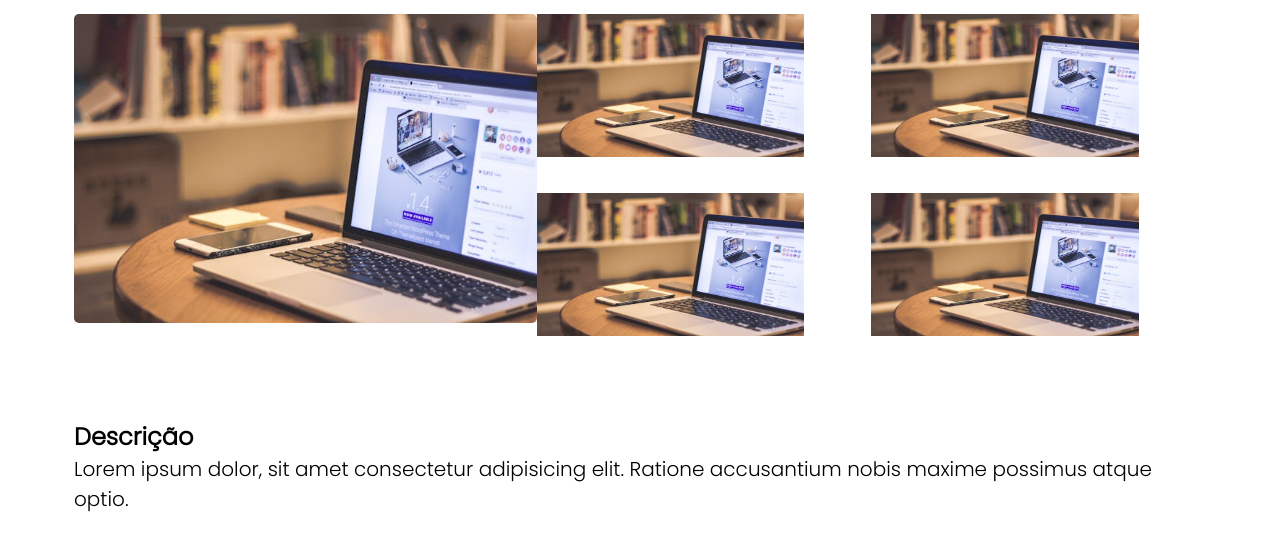
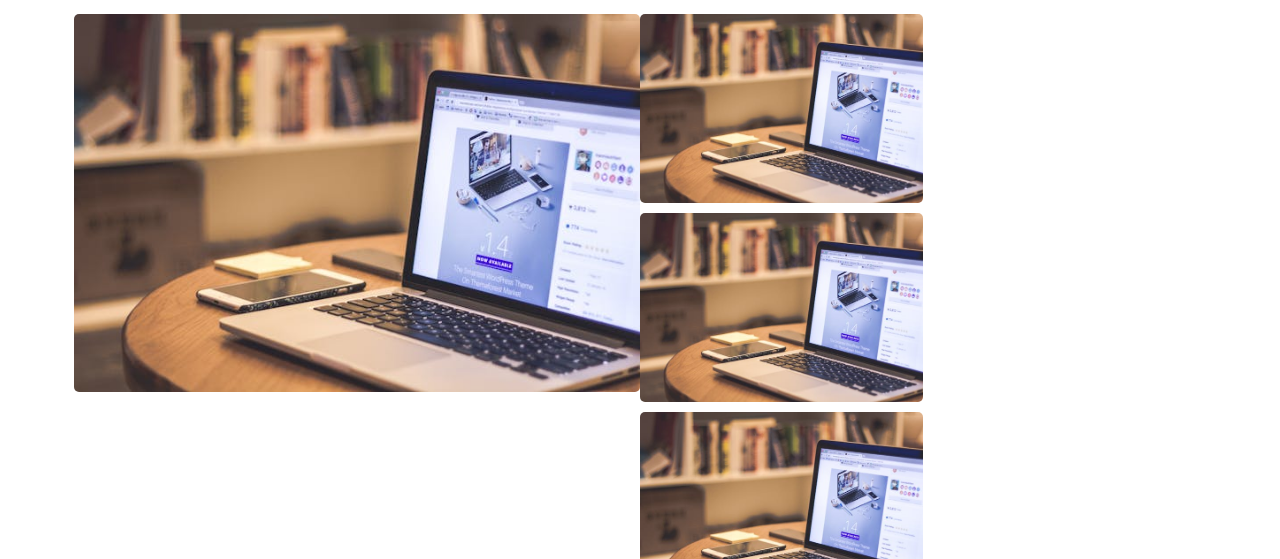
Before and after one commit to LucaolDev/Atividades-HTML, a plain HTML site: page SprintFrontend/index.html in a window 1280 px wide. Shown: the part 82-641 px from the top of the page. Drawn offline with Linux system fonts and the light colour scheme.

Commit message:
Add files via upload

```diff
--- a/SprintFrontend/css/styles.css
+++ b/SprintFrontend/css/styles.css
@@ -26,10 +26,6 @@
     justify-content: space-between;
     margin: 2vh 10px;
 
-    .main-card {
-        width: 50%;
-        position: relative;
-
     img {
         width: 100%;
         height: auto;
@@ -38,23 +34,26 @@
 }
 
 .cards-list {
-        display: grid;
-        grid-template-columns: repeat(2, 1fr);
-        /* gap: 20px; */
+    display: flex;
+    flex-wrap: wrap;
+    flex-direction: column;
+    gap: 10px;
 
     img {
-            width: 80%;
-            height: 80%;
+        width: 50%;
+        height: auto;
     }
 }
-}
-.description{
+
+
+.description {
     margin: 6vh 10px;
 
-    h2{
+    h2 {
         font-size: 24px;
     }
-    p{
+
+    p {
         font-size: 20px;
         font-weight: 500;
     }
@@ -93,7 +92,7 @@
 
         }
 
-        a{
+        a {
             font-size: 20px;
             font-weight: 800;
             padding: 12px;
```
Also changed, not shown: SprintFrontend/index.html (+4 -1 lines). Lines whose indentation alone changed are shown as unchanged.
